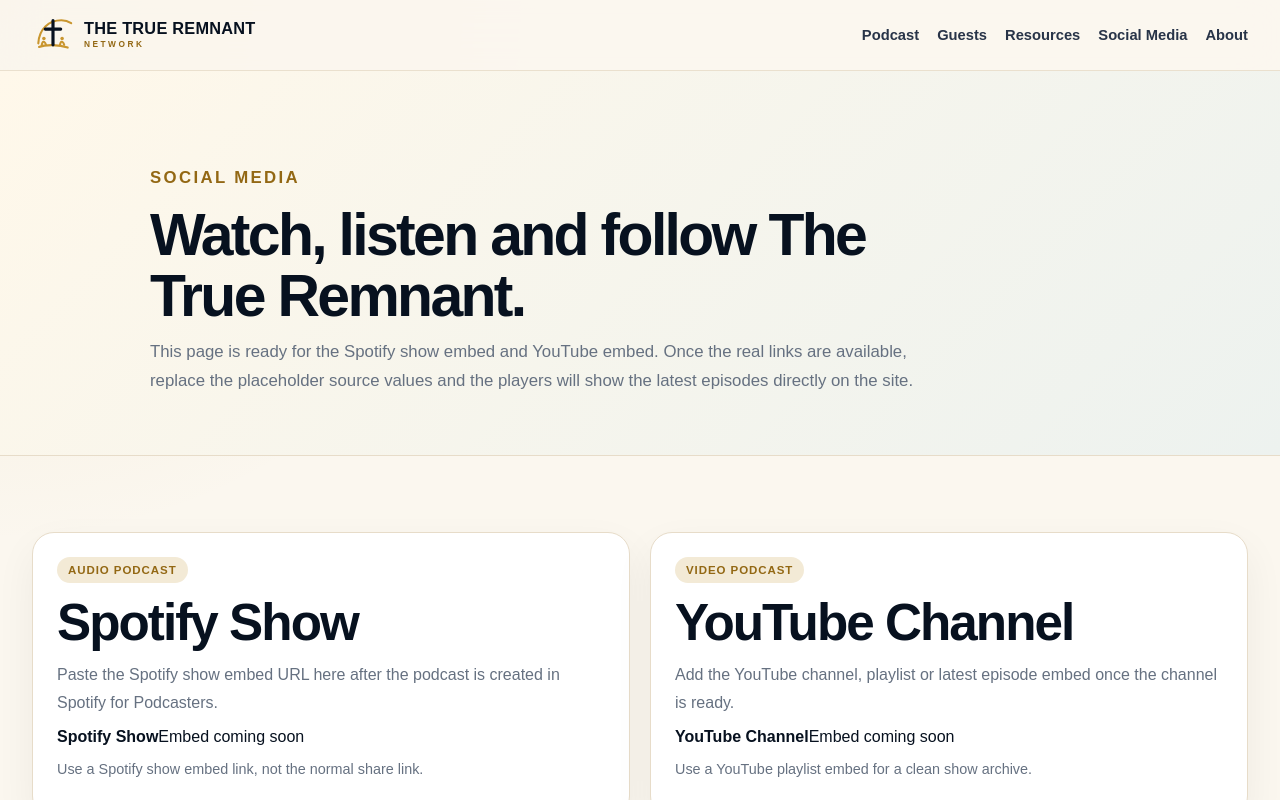
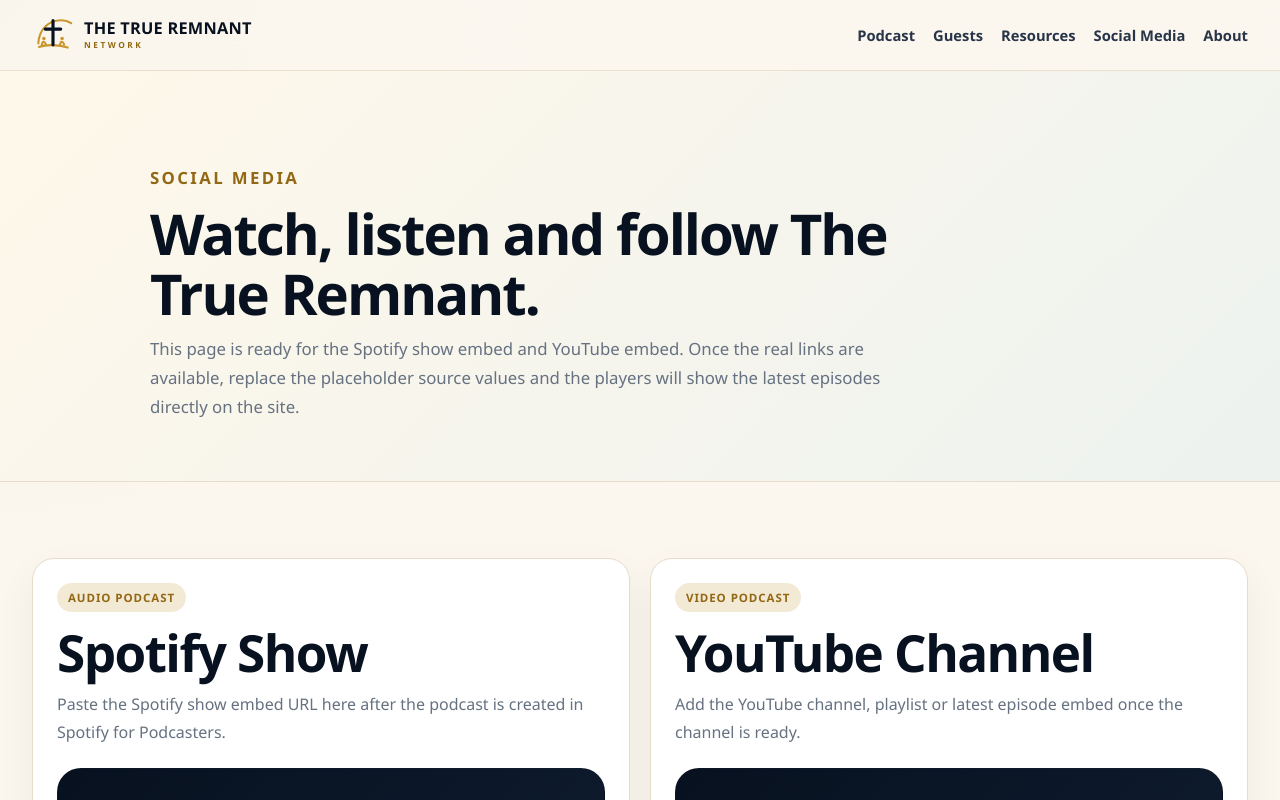
Before and after one commit to dakande85-bit/the-true-remnant-network, a Next.js app: page /social-media in a window 1280 px wide. Shown: the top 800 px of the page. Built offline with nearby package versions, Linux system fonts and the light colour scheme.

Commit message:
Change typography and add social embeds styling

```diff
--- a/src/app/launch.css
+++ b/src/app/launch.css
@@ -3,31 +3,31 @@ button,
 input,
 textarea,
 select {
-  font-family: Arial, sans-serif;
+  font-family: Aptos, "Segoe UI", Calibri, Arial, sans-serif;
 }
 
 h1, h2, h3,
 .brand-wordmark strong {
-  font-family: Arial, sans-serif;
+  font-family: "Aptos Display", Aptos, "Segoe UI", Calibri, Arial, sans-serif;
 }
 
 h1 {
-  font-size: clamp(2.55rem, 4.6vw, 4.35rem);
+  font-size: clamp(2.5rem, 4.4vw, 4.2rem);
   font-weight: 700;
-  letter-spacing: -0.045em;
-  line-height: 1.04;
+  letter-spacing: -0.035em;
+  line-height: 1.06;
   max-width: 840px;
 }
 
 h2 {
   font-weight: 700;
-  letter-spacing: -0.038em;
-  line-height: 1.08;
+  letter-spacing: -0.03em;
+  line-height: 1.1;
 }
 
 h3 {
   font-weight: 700;
-  letter-spacing: -0.025em;
+  letter-spacing: -0.015em;
 }
 
 p { font-weight: 400; }
@@ -50,8 +50,56 @@ p { font-weight: 400; }
 .mission-card h2 { color: #fff; }
 .empty-state { max-width: 720px; margin: 0 auto; text-align: center; }
 
+.social-card { overflow: hidden; }
+.embed-shell {
+  margin-top: 22px;
+  border-radius: 24px;
+  overflow: hidden;
+  background: linear-gradient(135deg, #07111f, #111f33);
+  border: 1px solid rgba(7,17,31,0.1);
+  min-height: 330px;
+}
+
+.embed-shell iframe {
+  width: 100%;
+  height: 352px;
+  border: 0;
+  display: block;
+}
+
+.embed-placeholder {
+  min-height: 330px;
+  display: grid;
+  place-items: center;
+  text-align: center;
+  padding: 32px;
+  color: #fff;
+}
+
+.embed-placeholder strong,
+.embed-placeholder span {
+  display: block;
+}
+
+.embed-placeholder strong {
+  font-size: 1.3rem;
+  margin-bottom: 8px;
+}
+
+.embed-placeholder span {
+  color: rgba(255,255,255,0.68);
+  font-weight: 700;
+  text-transform: uppercase;
+  letter-spacing: 0.12em;
+  font-size: 0.78rem;
+}
+
 @media (max-width: 760px) {
   .container { width: min(100% - 28px, 1180px); }
-  h1 { font-size: clamp(2.25rem, 11vw, 3.35rem); }
+  h1 { font-size: clamp(2.2rem, 10.5vw, 3.3rem); }
   .nav .brand-wordmark strong { font-size: 0.88rem; }
+  .nav-links { gap: 12px; font-size: 0.82rem; }
+  .embed-shell,
+  .embed-placeholder { min-height: 260px; }
+  .embed-shell iframe { height: 300px; }
 }
```
